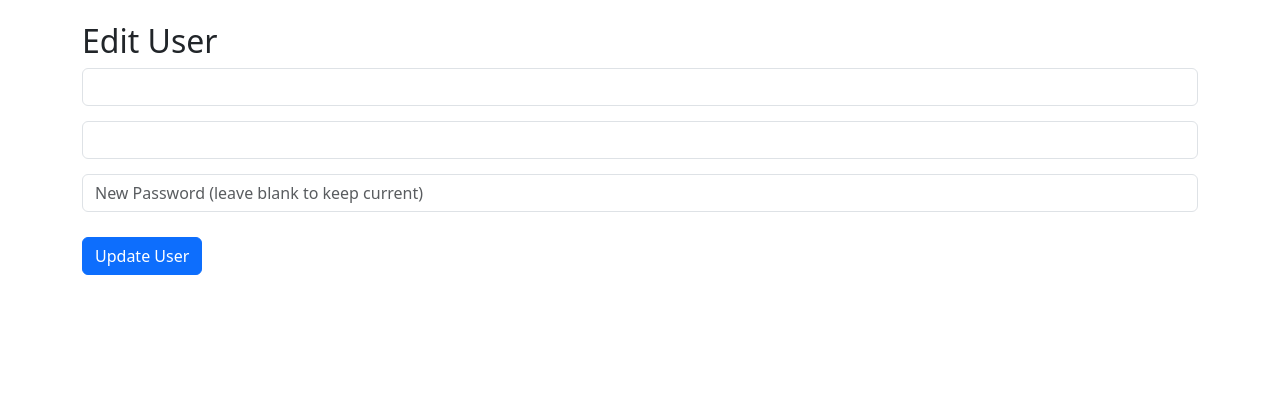
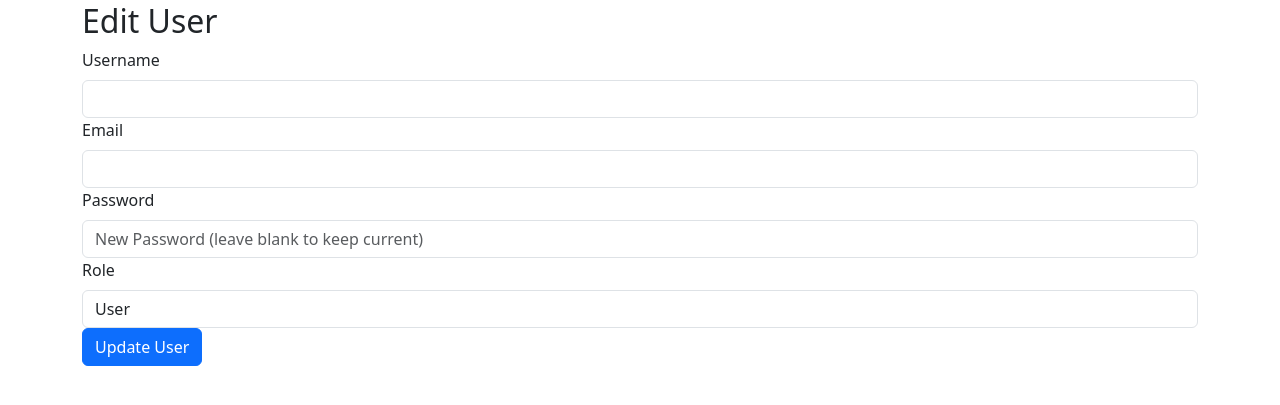
Before and after one commit to janamaklad/Management-Inventory, a PHP site: page /Admin/edituser.php in a window 1280 px wide. Shown: the part 54-459 px from the top of the page. Run offline with PHP 8.4, Linux system fonts and the light colour scheme; data that the repository does not hold is empty.

Commit message:
some updates
Co-Authored-By: ahmed osama <169199929+ahemd282@users.noreply.github.com>

```diff
--- a/Admin/Admin.css
+++ b/Admin/Admin.css
@@ -87,13 +87,13 @@ body {
 }
 
 .btn-add {
-    background-color: green;
+    background-color:#0056b3;
     border: none;
     margin: 4px;
 }
 
 .btn-add:hover {
-    background-color: darkgreen;
+    background-color: #0056b3;
 }
 
 .form-control {
--- a/Admin/Suppliers.php
+++ b/Admin/Suppliers.php
@@ -33,7 +33,7 @@ if ($_SERVER["REQUEST_METHOD"] == "POST") {
         exit();
     } else {
         // Create new user
-        $stmt_user = $conn->prepare("INSERT INTO users (Name, Email, Password, `Usertype-id`) VALUES (?, ?, ?, ?)");
+        $stmt_user = $conn->prepare("INSERT INTO users (Name, Email, Password, `Usertypeid`) VALUES (?, ?, ?, ?)");
         $usertype_id = 2; // Assuming '2' represents supplier
         $stmt_user->bind_param("sssi", $name, $email, $password, $usertype_id);
         $stmt_user->execute();
@@ -42,7 +42,7 @@ if ($_SERVER["REQUEST_METHOD"] == "POST") {
         $new_user_id = $conn->insert_id;
 
         // Create new supplier and associate with user
-        $stmt_supplier = $conn->prepare("INSERT INTO suppliers (user_id, supplier_name, contact_info, payment_terms) VALUES (?, ?, ?, ?)");
+        $stmt_supplier = $conn->prepare("INSERT INTO suppliers (id, supplier_name, contact_info, payment_terms) VALUES (?, ?, ?, ?)");
         $stmt_supplier->bind_param("isss", $new_user_id, $supplier_name, $contact_info, $payment_terms);
         $stmt_supplier->execute();
         $stmt_supplier->close();
--- a/Admin/adduser.php
+++ b/Admin/adduser.php
@@ -71,7 +71,7 @@ $result = $conn->query($sql);
 </head>
 <body>
     <div class="container">
-        <h2>Add New User</h2>
+        <h2>Add New User or Admin</h2>
         <form method="post">
             <div class="mb-3">
                 <label for="username" class="form-label">Username</label>
@@ -96,7 +96,7 @@ $result = $conn->query($sql);
             </div>
             <select class="form-control" name="role" required>
                 <option value="">Select Role</option>
-                <option value="admin">Admin</option>
+                <option value="Admin">Admin</option>
                 <option value="user">User</option>
             </select>
             <button type="submit" class="btn btn-primary">Add User</button>
--- a/Admin/edit.css
+++ b/Admin/edit.css
@@ -1,12 +1,31 @@
+.container {
+    margin-top: 40px;
+    max-width: 600px;
+}
 
-.container {
-    margin-top: 20px;
+h2 {
+    text-align: center;
+    margin-bottom: 20px;
+}
+
+.form-label {
+    margin-bottom: 10px;
+    font-weight: bold;
 }
 
 .form-control {
-    margin-bottom: 15px;
+    margin-bottom: 20px;
+    padding: 10px;
+    border-radius: 5px;
+}
+
+select.form-control {
+    margin-bottom: 30px;
 }
 
 .btn {
-    margin-top: 10px;
+    margin-top: 20px;
+    width: 100%;
+    padding: 10px;
+    font-size: 16px;
 }
--- a/Admin/edituser.php
+++ b/Admin/edituser.php
@@ -6,7 +6,7 @@ include '../db.php';
 // Fetch user data based on user ID
 if (isset($_GET['id'])) {
     $user_id = $_GET['id'];
-    $sql = "SELECT id, name, email FROM users WHERE id = ?";
+    $sql = "SELECT id, name, email, usertypeid FROM users WHERE id = ?";
     $stmt = $conn->prepare($sql);
     $stmt->bind_param("i", $user_id);
     $stmt->execute();
@@ -19,19 +19,23 @@ if ($_SERVER['REQUEST_METHOD'] === 'POST') {
     $name = $_POST['username'];
     $email = $_POST['email'];
     $new_password = $_POST['password'];
+    $role = $_POST['role'];  // Capture the selected role
+
+    // Map role to usertypeid
+    $usertypeid = ($role === 'admin') ? 1 : 0;
 
     // Prepare the update statement
     if (!empty($new_password)) {
         // Hash the new password if provided
         $hashed_password = password_hash($new_password, PASSWORD_DEFAULT);
-        $sql = "UPDATE users SET name = ?, email = ?, password = ? WHERE id = ?";
+        $sql = "UPDATE users SET name = ?, email = ?, password = ?, usertypeid = ? WHERE id = ?";
         $stmt = $conn->prepare($sql);
-        $stmt->bind_param("sssi", $name, $email, $hashed_password, $user_id);
+        $stmt->bind_param("sssii", $name, $email, $hashed_password, $usertypeid, $user_id);
     } else {
         // If no new password is provided, do not update the password field
-        $sql = "UPDATE users SET name = ?, email = ? WHERE id = ?";
+        $sql = "UPDATE users SET name = ?, email = ?, usertypeid = ? WHERE id = ?";
         $stmt = $conn->prepare($sql);
-        $stmt->bind_param("ssi", $name, $email, $user_id);
+        $stmt->bind_param("ssii", $name, $email, $usertypeid, $user_id);
     }
 
     if ($stmt->execute()) {
@@ -53,15 +57,28 @@ $conn->close();
     <meta name="viewport" content="width=device-width, initial-scale=1.0">
     <title>Edit User</title>
     <link href="https://cdn.jsdelivr.net/npm/bootstrap@5.3.0/dist/css/bootstrap.min.css" rel="stylesheet">
-    <link rel="stylesheet" href="edit.css"> <!-- Link to your CSS file -->
+    <link rel="stylesheet" href="your-css-file.css"> <!-- Link to the CSS file -->
 </head>
 <body>
     <div class="container">
         <h2>Edit User</h2>
         <form method="post" action="<?php echo htmlspecialchars($_SERVER['PHP_SELF']) . "?id=" . $user['id']; ?>">
+            <label for="username" class="form-label">Username</label>
             <input type="text" class="form-control" name="username" value="<?php echo htmlspecialchars($user['name']); ?>" required>
+
+            <label for="email" class="form-label">Email</label>
             <input type="email" class="form-control" name="email" value="<?php echo htmlspecialchars($user['email']); ?>" required>
+
+            <label for="password" class="form-label">Password</label>
             <input type="password" class="form-control" name="password" placeholder="New Password (leave blank to keep current)">
+
+            <!-- Role Selection Label and Dropdown -->
+            <label for="role" class="form-label">Role</label>
+            <select class="form-control" name="role" required>
+                <option value="admin" <?php echo $user['usertypeid'] == 1 ? 'selected' : ''; ?>>Admin</option>
+                <option value="user" <?php echo $user['usertypeid'] == 0 ? 'selected' : ''; ?>>User</option>
+            </select>
+
             <button type="submit" class="btn btn-primary">Update User</button>
         </form>
     </div>
```
Also changed, not shown: Admin/Admin.php (+12 -7 lines), signandlogin/login.php (+34 -9 lines).
